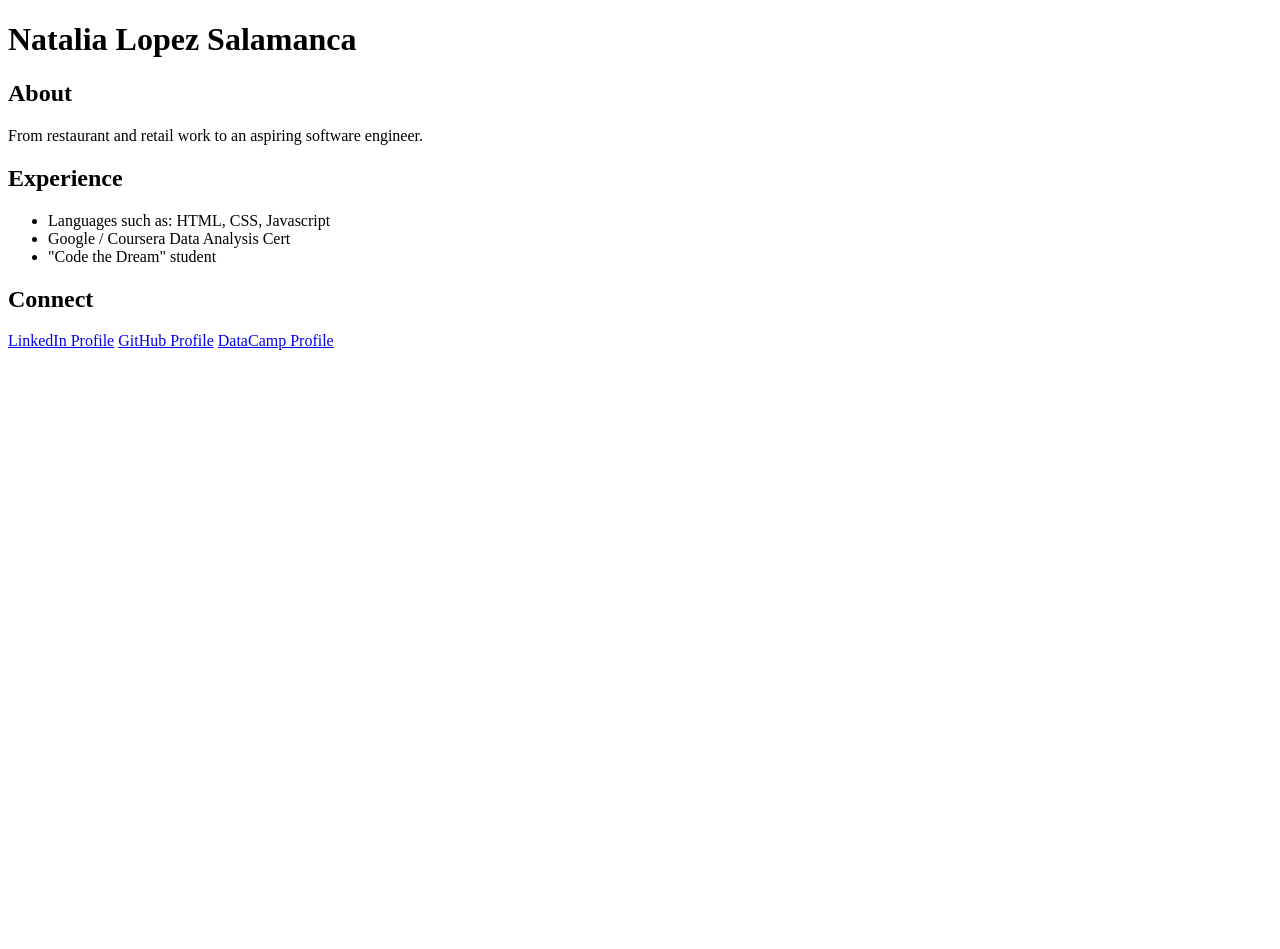
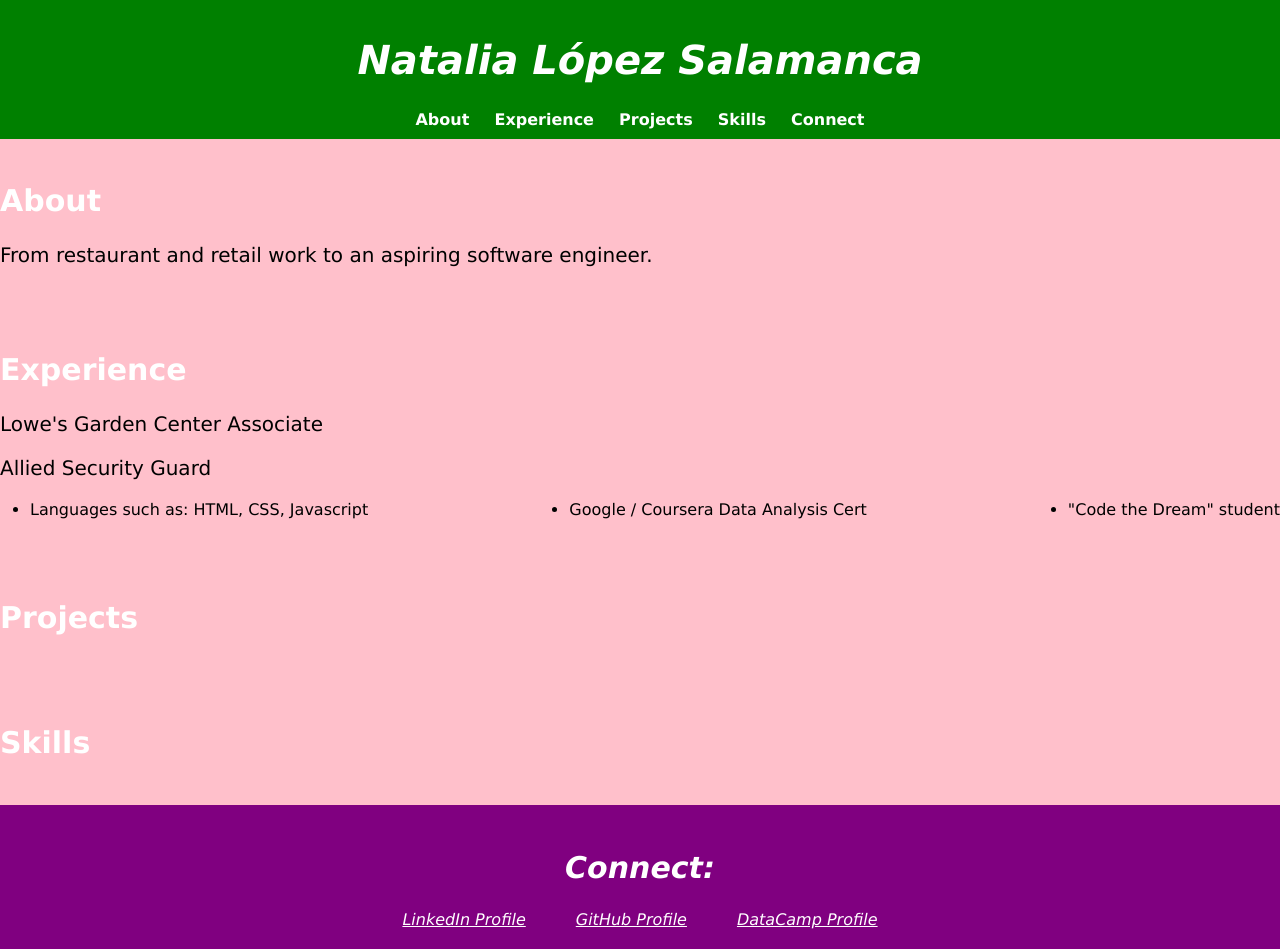
Before and after one commit to NataliaLopezSalamanca/Natalia-Lopez-Salamanca-JSIntro26.4, a plain HTML site: page index.html in a window 1280 px wide. Before the commit the page ends 800 px from the top, so only its background shows below. Drawn offline with Linux system fonts and the light colour scheme.

Commit message:
boilerplate and content added

```diff
--- /dev/null
+++ b/CSS/index.css
@@ -0,0 +1,99 @@
+h1 {
+    font-size: 40px;
+    color: white;
+    font-weight: bold;
+    font-style: italic;
+}
+
+h2 {
+    font-size: 30px;
+    color: white;
+    font-weight: bold;
+}
+
+p {
+    font-size: 20px;
+}
+
+header {
+    background-color: green;
+    color: black;
+    padding: 10px 0;
+    text-align: center;
+}
+
+body {
+    background-color: pink;
+    color: white;
+    font-family: verdana;
+    margin: 0;
+    padding: 0;
+
+}
+
+nav a {
+    color: white;
+    margin: 0 10px;
+    text-decoration: none;
+    font-weight: bold;
+}
+
+nav a:hover {
+    text-decoration: underline;
+}
+
+.about {
+    color: black;
+    padding: 20px 0;
+    text-align: left;
+}
+
+.experience {
+    color: black;
+    padding: 20px 0;
+    text-align: left;
+}
+
+.experience-list {
+    list-style-type: disc;
+    padding-left: 30px;
+    display: flex;
+    flex-wrap: wrap;
+    justify-content: space-between;
+}
+
+.skills {
+    color: black;
+    padding: 20px 0;
+    text-align: left;
+}
+
+.projects {
+    color: black;
+    padding: 20px 0;
+    text-align: left;
+}
+
+.connect {
+    background-color: purple;
+    font-style: italic;
+    color: black;
+    padding: 20px 0;
+    text-align: center;
+}
+
+.connect a {
+    color:white;
+}
+
+.container {
+    display: flex;
+    flex-wrap: wrap;
+    justify-content: center;
+    gap: 10px 20px;
+    margin-top: 20px;
+}
+
+.column {
+    margin: 0 15px;
+}
--- a/index.html
+++ b/index.html
@@ -4,31 +4,65 @@
 <title>Natalia Lopez Salamanca's Portfolio</title>
 <meta charset="UTF-8">
 <meta name="author" content="Natalia Lopez Salamanca">
+<link href="css/index.css" rel="stylesheet">
 </head>
 
 <body>
-<h1>Natalia Lopez Salamanca</h1>
-<section id="About">
-<h2>About</h2>
+<header>
+    <h1>Natalia López Salamanca</h1>
+
+    <nav aria-label="Primary">
+        <a href="#about">About</a>
+        <a href="#experience">Experience</a>
+        <a href="#projects">Projects</a>
+        <a href="#skills">Skills</a>
+        <a href="#connect">Connect</a>
+    </nav>
+</header>
+
+
+<main>
+<div id="about" class="about">
+    <h2>About</h2>
 <p>From restaurant and retail work to an aspiring software engineer.</p>
-</section>
+    </div>
 
-<section id="Experience">
-<h2>Experience</h2>
-<ul>
+<div id="experience" class="experience">
+    <h2>Experience</h2>
+    <p>Lowe's Garden Center Associate</p>
+    <p>Allied Security Guard</p>
+<ul class="experience-list">
 <li>Languages such as: HTML, CSS, Javascript</li>
 <li>Google / Coursera Data Analysis Cert</li>
 <li>"Code the Dream" student</li>
 </ul>
-</section>
+</div>
 
-<section id="Connect">
-<h2>Connect</h2>
-<a href="https://www.linkedin.com/in/nlsalamanca/">LinkedIn Profile</a>
-<a href="https://github.com/NataliaLopezSalamanca">GitHub Profile</a>
+<div id="projects" class="projects">
+    <h2>Projects</h2>
+    </div>
+
+<div id="skills" class="skills">
+    <h2>Skills</h2>
+    </div>
+
+<div id="connect" class="connect">
+    <h2>Connect:</h2>
+<div class="container">
+<div class="column">
+    <a href="https://www.linkedin.com/in/nlsalamanca/">LinkedIn Profile</a>
+</div>
+
+
+<div class="column">
+    <a href="https://github.com/NataliaLopezSalamanca">GitHub Profile</a>
+</div>
+
+<div class="column">
 <a href="https://www.datacamp.com/portfolio/NataliaLS">DataCamp Profile</a>
-</section>
-
+</div>
+</div>
+</div>
+</main>
 </body>
-
 </html>
```
